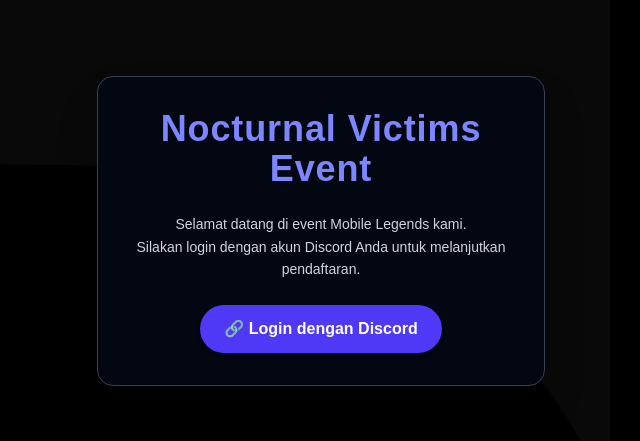
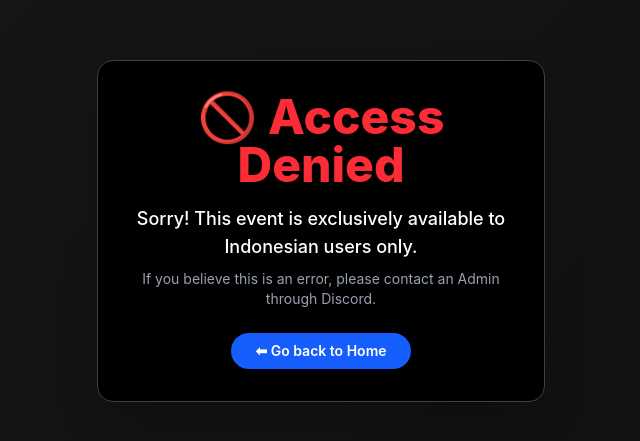
Before and after one commit to YayChia/discord-oauth-site, a Next.js app: page /no-access in a window 1280 px wide. Shown: the part 169-610 px from the top of the page, without its empty margins (319-959 px from the left). Built offline with nearby package versions, Linux system fonts and the light colour scheme.

Commit message:
More Styles

```diff
--- /dev/null
+++ b/app/no-access/WaveBackground.css
@@ -0,0 +1,69 @@
+body {
+  margin: auto;
+  font-family: -apple-system, BlinkMacSystemFont, sans-serif;
+  overflow: auto;
+  background: linear-gradient(315deg, #0f0f0f 3%, #1a1a1a 38%, #2a2a2a 68%, #111111 98%);
+  animation: gradient 15s ease infinite;
+  background-size: 400% 400%;
+  background-attachment: fixed;
+}
+
+@keyframes gradient {
+  0% {
+    background-position: 0% 0%;
+  }
+  50% {
+    background-position: 100% 100%;
+  }
+  100% {
+    background-position: 0% 0%;
+  }
+}
+
+.wave {
+  background: rgba(255, 255, 255, 0.05); /* subtle white waves */
+  border-radius: 1000% 1000% 0 0;
+  position: fixed;
+  width: 200%;
+  height: 12em;
+  animation: wave 10s -3s linear infinite;
+  transform: translate3d(0, 0, 0);
+  opacity: 0.2;
+  bottom: 0;
+  left: 0;
+  z-index: -1;
+}
+
+.wave:nth-of-type(2) {
+  bottom: -1.25em;
+  animation: wave 18s linear reverse infinite;
+  opacity: 0.15;
+}
+
+.wave:nth-of-type(3) {
+  bottom: -2.5em;
+  animation: wave 20s -1s reverse infinite;
+  opacity: 0.1;
+}
+
+@keyframes wave {
+  2% {
+    transform: translateX(1);
+  }
+
+  25% {
+    transform: translateX(-25%);
+  }
+
+  50% {
+    transform: translateX(-50%);
+  }
+
+  75% {
+    transform: translateX(-25%);
+  }
+
+  100% {
+    transform: translateX(1);
+  }
+}
--- a/app/no-access/page.tsx
+++ b/app/no-access/page.tsx
@@ -1,40 +1,30 @@
 'use client';
 
-import { signIn } from 'next-auth/react';
-import './NoAccess.css';
+import Link from "next/link";
+import "./WaveBackground.css";
 
-export const dynamic = 'force-dynamic';
+export default function NoAccessPage() {
+  return (
+    <div className="relative min-h-screen flex items-center justify-center overflow-hidden">
+      {/* ⛱️ Animated Wave Background */}
+      <div className="wave"></div>
+      <div className="wave"></div>
+      <div className="wave"></div>
 
-export default function Home() {
-  return (
-    <div className="relative min-h-screen bg-black text-white flex items-center justify-center px-4 overflow-hidden">
-      {/* Fullscreen Animated Wave Background */}
-      <div className="animated-bg-container">
-        <div className="animated-bg">
-          <svg xmlns="http://www.w3.org/2000/svg" viewBox="0 0 1200 120" preserveAspectRatio="none">
-            <path d="M0,0 C300,100 900,0 1200,100 L1200,0 L0,0 Z" fill="#0f0f0f" opacity="0.6" />
-          </svg>
-          <svg xmlns="http://www.w3.org/2000/svg" viewBox="0 0 1200 120" preserveAspectRatio="none">
-            <path d="M0,0 C300,100 900,0 1200,100 L1200,0 L0,0 Z" fill="#0f0f0f" opacity="0.6" />
-          </svg>
-        </div>
-      </div>
-
-      {/* Foreground Login Card */}
-      <div className="relative z-10 text-center space-y-6 max-w-md w-full border border-gray-700 rounded-2xl p-8 bg-gray-950 bg-opacity-90 shadow-2xl backdrop-blur-md">
-        <h1 className="text-4xl font-extrabold tracking-wide text-indigo-400">
-          Nocturnal Victims Event
-        </h1>
-        <p className="text-gray-300 text-sm leading-relaxed">
-          Selamat datang di event Mobile Legends kami.<br />
-          Silakan login dengan akun Discord Anda untuk melanjutkan pendaftaran.
+      {/* 💬 Foreground Content */}
+      <div className="relative z-10 max-w-md w-full text-center border border-gray-700 rounded-2xl p-8 bg-black bg-opacity-80 shadow-2xl backdrop-blur-md text-white">
+        <h1 className="text-5xl font-extrabold mb-4 text-red-500">🚫 Access Denied</h1>
+        <p className="text-lg font-medium mb-2">
+          Sorry! This event is exclusively available to Indonesian users only.
         </p>
-        <button
-          onClick={() => signIn('discord', { callbackUrl: '/event' })}
-          className="bg-indigo-600 hover:bg-indigo-700 transition-colors px-6 py-3 rounded-full text-base font-semibold shadow-md"
-        >
-          🔗 Login dengan Discord
-        </button>
+        <p className="text-sm text-gray-400 mb-6">
+          If you believe this is an error, please contact an Admin through Discord.
+        </p>
+        <Link href="/">
+          <span className="inline-block bg-blue-600 hover:bg-blue-700 text-white text-sm font-semibold py-2 px-6 rounded-full transition duration-200">
+            ⬅ Go back to Home
+          </span>
+        </Link>
       </div>
     </div>
   );
--- a/app/page.tsx
+++ b/app/page.tsx
@@ -1,26 +1,21 @@
 'use client';
 
 import { signIn } from 'next-auth/react';
-import './no-access/NoAccess.css';
+import './no-access/WaveBackground.css'; // Reusing wave CSS
 
 export const dynamic = 'force-dynamic';
 
 export default function Home() {
   return (
-    <div className="relative min-h-screen bg-black text-white flex items-center justify-center px-4 overflow-hidden">
-      {/* Fullscreen Animated Wave Background */}
-      <div className="animated-bg-container">
-        <div className="animated-bg">
-          <svg xmlns="http://www.w3.org/2000/svg" viewBox="0 0 1200 120" preserveAspectRatio="none">
-            <path d="M0,0 C300,100 900,0 1200,100 L1200,0 L0,0 Z" fill="#0f0f0f" opacity="0.6" />
-          </svg>
-          <svg xmlns="http://www.w3.org/2000/svg" viewBox="0 0 1200 120" preserveAspectRatio="none">
-            <path d="M0,0 C300,100 900,0 1200,100 L1200,0 L0,0 Z" fill="#0f0f0f" opacity="0.6" />
-          </svg>
-        </div>
+    <div className="relative min-h-screen text-white flex items-center justify-center px-4 overflow-hidden">
+      {/* Dark Elegant Animated Background */}
+      <div className="absolute inset-0 z-0">
+        <div className="wave"></div>
+        <div className="wave"></div>
+        <div className="wave"></div>
       </div>
 
-      {/* Foreground Login Card */}
+      {/* Foreground Content */}
       <div className="relative z-10 text-center space-y-6 max-w-md w-full border border-gray-700 rounded-2xl p-8 bg-gray-950 bg-opacity-90 shadow-2xl backdrop-blur-md">
         <h1 className="text-4xl font-extrabold tracking-wide text-indigo-400">
           Nocturnal Victims Event
```
